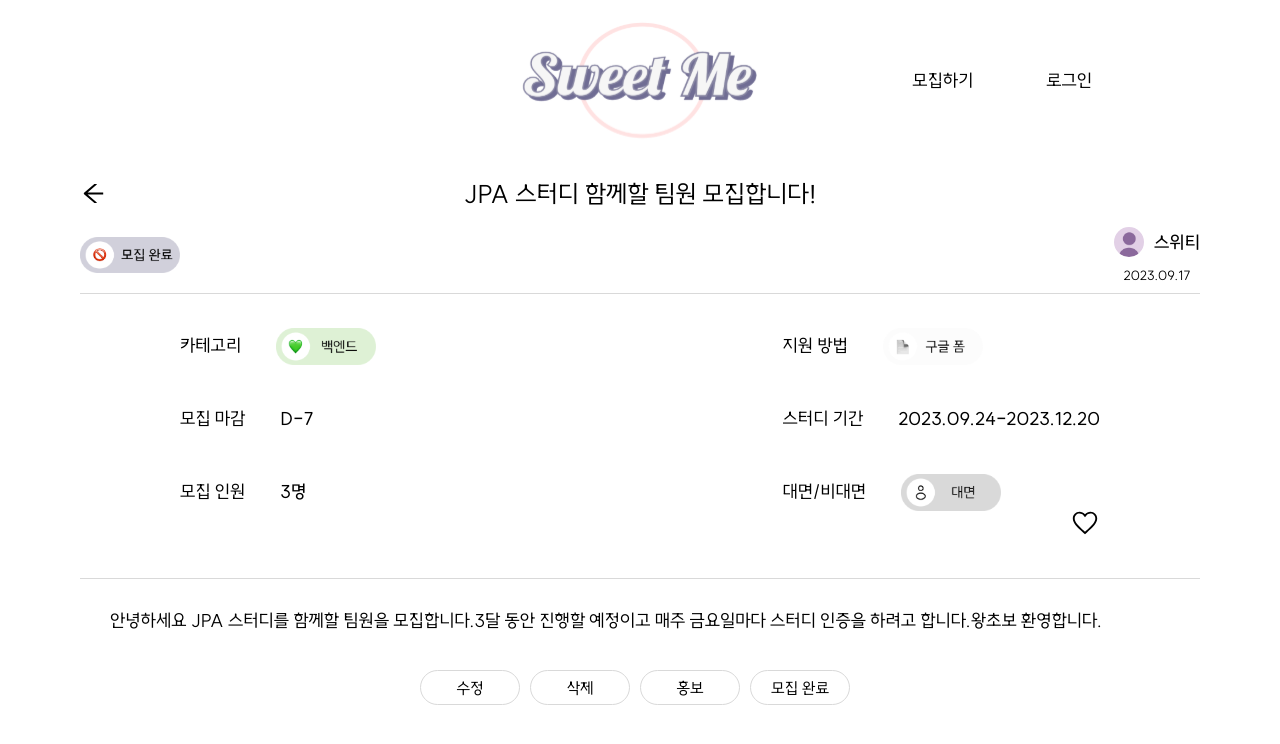
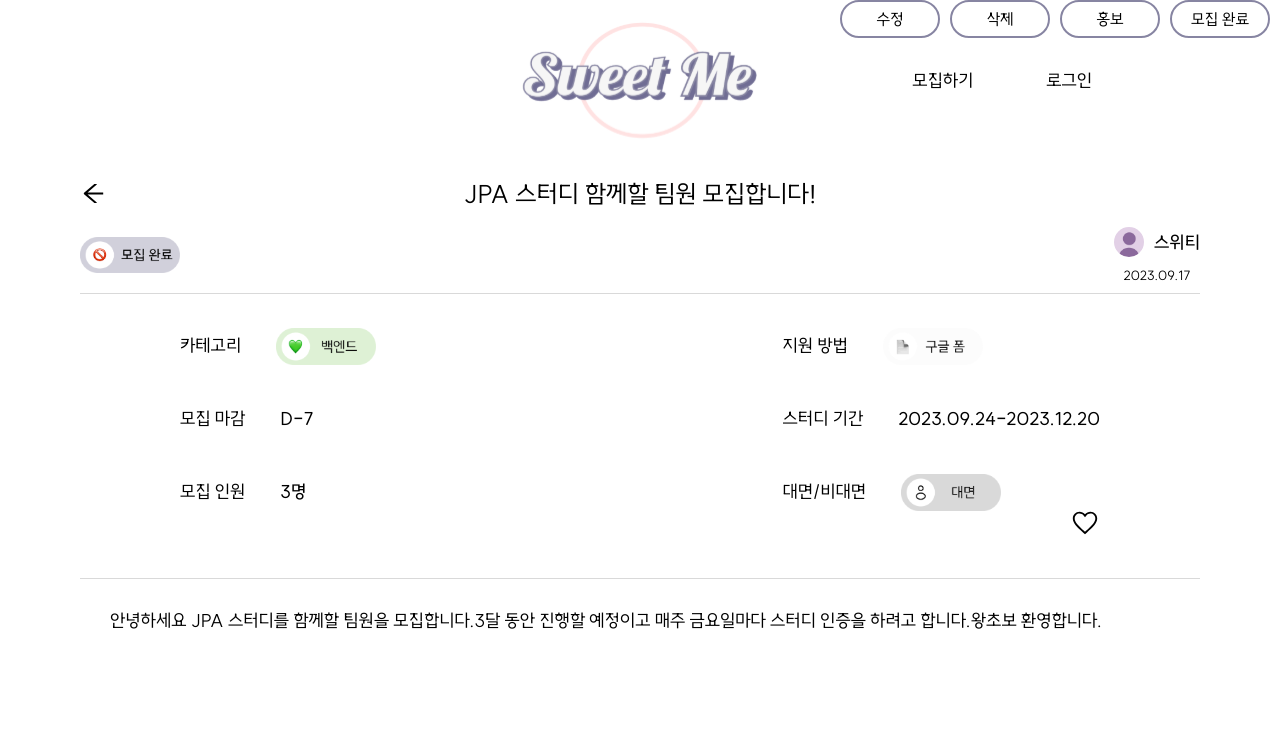
Before and after one commit to teyeong/SweetMe-Front, a React (Create React App) app: page /detail/1 in a window 1280 px wide. Shown: the top 744 px of the page. Built offline with nearby package versions, Linux system fonts and the light colour scheme.

Commit message:
🚧 : 상세 페이지 버튼 기능 구현중

```diff
--- a/src/components/detailpage/BtnGroup.tsx
+++ b/src/components/detailpage/BtnGroup.tsx
@@ -1,12 +1,65 @@
 import styled from 'styled-components';
+import { useState, useEffect } from 'react';
+import { useParams, useNavigate } from 'react-router-dom';
+import PaymentModal from './PaymentModal';
+import DeleteModal from './DeleteModal';
 
 const BtnGroup = () => {
+  const [showPaymentModal, setShowPaymentModal] = useState(false);
+  const [showDeleteModal, setShowDeleteModal] = useState(false);
+  const [isBtnActive, setBtnActive] = useState(false);
+  const [isDelete, setIsDelete] = useState(false);
+  const { postId } = useParams();
+  const navigate = useNavigate();
+
+  // 결제 모달
+  const handlePayment = () => {
+    setShowPaymentModal(!showPaymentModal);
+    setBtnActive(!isBtnActive);
+  };
+
+  // 수정 페이지로 이동
+  const handleEdit = () => {
+    navigate(`/edit/${postId}`);
+  };
+
+  // 삭제 모달
+  const handleDelete = () => {
+    setShowDeleteModal(!showDeleteModal);
+  };
+
+  // 삭제 모달 삭제/확인 버튼 선택 시
+  useEffect(() => {
+    if (isDelete) {
+      // 삭제 api
+      navigate('/');
+    } else {
+      // check 필요
+      console.log('삭제');
+      setShowDeleteModal(false);
+    }
+  }, [isDelete]);
+
+  // 모집 완료
+  const handleRecruit = () => {
+    // 모집 완료 api
+    return;
+  };
+
   return (
     <Wrapper>
-      <Btn>수정</Btn>
-      <Btn>삭제</Btn>
-      <Btn>홍보</Btn>
-      <Btn>모집 완료</Btn>
+      <Btn onClick={handleEdit}>수정</Btn>
+      <BtnWrapper>
+        <Btn onClick={handleDelete}>삭제</Btn>
+        {showDeleteModal ? <DeleteModal setIsDelete={setIsDelete} /> : ''}
+      </BtnWrapper>
+      <BtnWrapper>
+        <Btn onClick={handlePayment} className={isBtnActive ? 'isActive' : ''}>
+          홍보
+        </Btn>
+        {showPaymentModal ? <PaymentModal /> : ''}
+      </BtnWrapper>
+      <Btn onClick={handleRecruit}>모집 완료</Btn>
     </Wrapper>
   );
 };
@@ -15,13 +68,15 @@ export default BtnGroup;
 
 const Wrapper = styled.div`
   display: flex;
+  position: absolute;
+  right: 0;
 `;
 
 const Btn = styled.div`
   width: 100px;
-  height: 35px;
-  border: 1px #d9d9d9 solid;
-  border-radius: 25px;
+  height: 38px;
+  border: 2px solid var(--navy);
+  border-radius: 20px;
 
   display: flex;
   justify-content: center;
@@ -31,11 +86,21 @@ const Btn = styled.div`
   background-color: #fff;
   font-size: 16px;
   cursor: pointer;
-  transition: background-color 200ms ease-in-out color 200ms ease-in-out;
+  transition:
+    background-color 200ms ease-in-out,
+    color 200ms ease-in-out;
 
   &:hover {
     background-color: var(--navy);
     color: white;
-    border-color: white;
+  }
+
+  &.isActive {
+    background-color: var(--navy);
+    color: white;
   }
 `;
+
+const BtnWrapper = styled.div`
+  position: relative;
+`;
```
